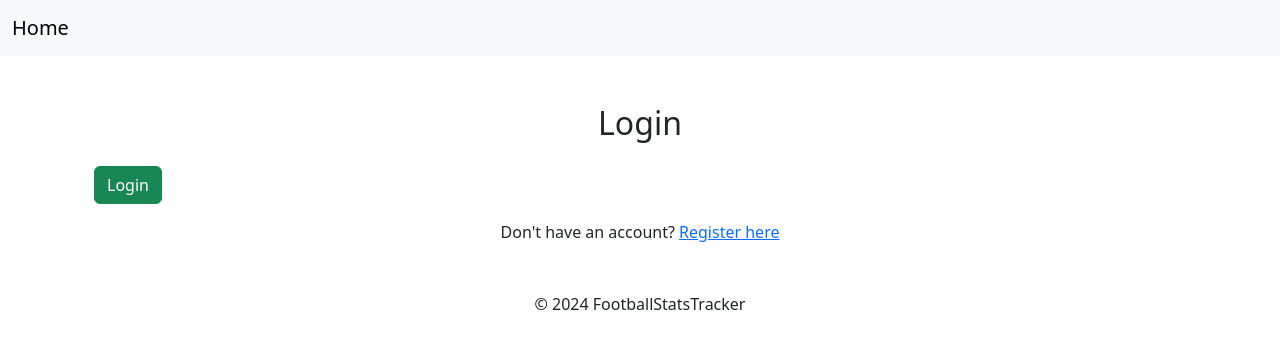
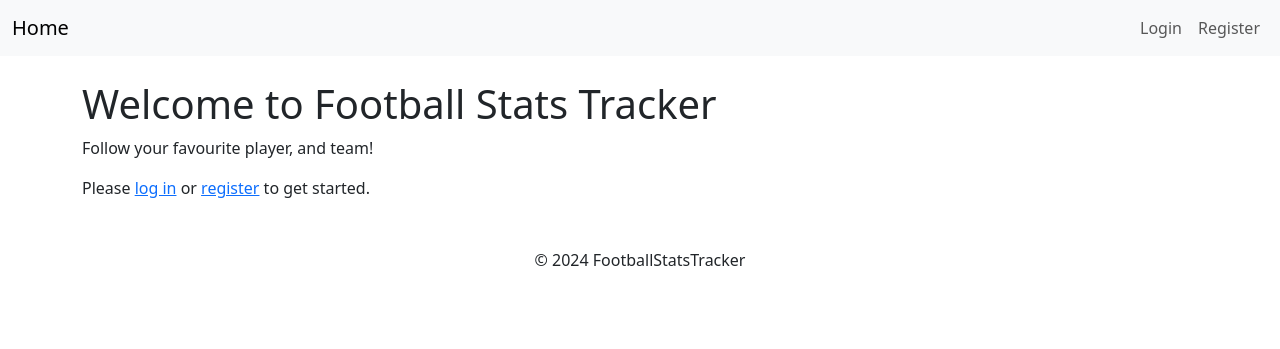
Before and after one commit to rlusio/Football-stats-tracker, a Django app: page / in a window 1280 px wide. Shown: the top 349 px of the page. Run offline with Django 5.2, Linux system fonts and the light colour scheme.

Commit message:
Update home.html

```diff
--- a/main/templates/main/home.html
+++ b/main/templates/main/home.html
@@ -1,18 +1,36 @@
 {% extends "base.html" %}
 
 {% block title %}
-Login
+Home
+{% endblock %}
+
+{% block nav_content %}
+    {% if user.is_authenticated %}
+        <li class="nav-item">
+            <span class="nav-link">Welcome, {{ user.username }}!</span>
+        </li>
+        <li class="nav-item">
+            <form method="post" action="{% url 'login:logout' %}" class="d-inline">
+                {% csrf_token %}
+                <button type="submit" class="btn btn-link nav-link">Logout</button>
+            </form>
+        </li>
+    {% else %}
+        <li class="nav-item">
+            <a class="nav-link" href="{% url 'login:login' %}">Login</a>
+        </li>
+        <li class="nav-item">
+            <a class="nav-link" href="{% url 'login:register' %}">Register</a>
+        </li>
+    {% endif %}
 {% endblock %}
 
 {% block content %}
-<div class="container mt-5">
-    <h2 class="text-center">Login</h2>
-    <form method="post" class="form-group">
-        {% csrf_token %}
-        <button type="submit" class="btn btn-success btn-block mt-3">Login</button>
-    </form>
-    <p class="text-center mt-3">
-        Don't have an account? <a href="{% url 'login:register' %}">Register here</a>
-    </p>
-</div>
+<h1>Welcome to Football Stats Tracker</h1>
+<p>Follow your favourite player, and team!</p>
+{% if user.is_authenticated %}
+    <p>Hello, {{ user.username }}! Explore your stats.</p>
+{% else %}
+    <p>Please <a href="{% url 'login:login' %}">log in</a> or <a href="{% url 'login:register' %}">register</a> to get started.</p>
+{% endif %}
 {% endblock %}
```
